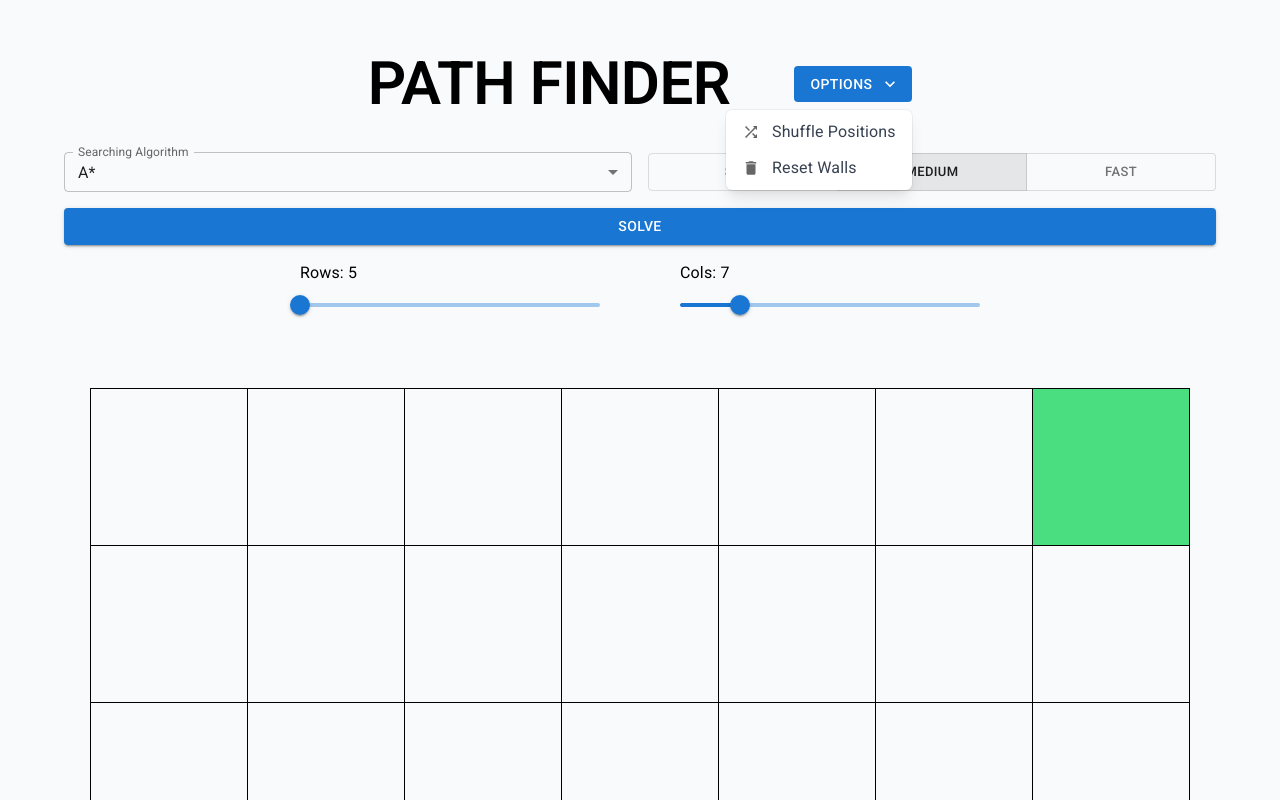
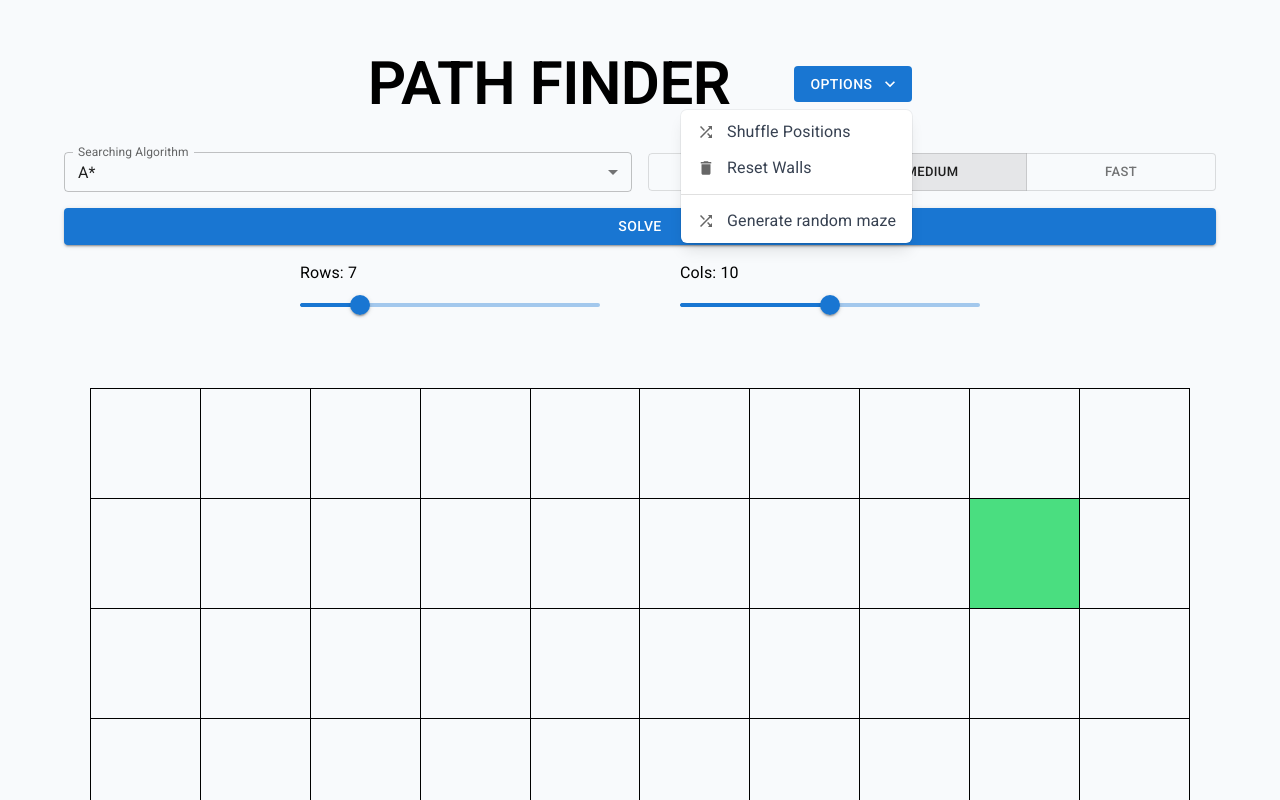
Before and after one commit to GEOFARL/path-finder, a React (Vite) app: page / in a window 1280 px wide. Both pictures are taken after a click on the button "OPTIONS". Shown: the top 800 px of the page. Built offline with nearby package versions, Linux system fonts and the light colour scheme.

Commit message:
Add the ability to drag and drop start and end points

```diff
--- a/src/App.tsx
+++ b/src/App.tsx
@@ -12,6 +12,8 @@ import { store } from './app/store';
 
 let theme = createTheme({});
 theme = responsiveFontSizes(theme);
+
+document.addEventListener('dragover', (e) => e.preventDefault());
 
 function App() {
   return (
--- a/src/app/features/board/boardSlice.ts
+++ b/src/app/features/board/boardSlice.ts
@@ -8,6 +8,7 @@ import {
 } from '../../../constants';
 import { Position } from '../../../types';
 import { RootState } from '../../store';
+import { calculateValue } from '../../../utils';
 
 export interface BoardState {
   numOfRows: number;
@@ -63,6 +64,30 @@ export const boardSlice = createSlice({
     setIsMousePressed: (state, action: PayloadAction<boolean>) => {
       state.isMousePressed = action.payload;
     },
+    generateRandomMaze: (state) => {
+      const walls = [];
+      const { numOfRows, numOfCols, startPosition, endPosition } = state;
+      const rows = calculateValue(numOfRows);
+      const cols = calculateValue(numOfCols);
+
+      for (let i = 0; i < rows; i += 1) {
+        const columnCoordinates = new Set();
+
+        for (let j = 0; j < cols / 4; j += 1) {
+          columnCoordinates.add(Math.floor(5 * cols * Math.random()) % cols);
+        }
+
+        for (const colVal of columnCoordinates) {
+          if (
+            !(startPosition.col === colVal && startPosition.row === i) &&
+            !(endPosition.col === colVal && endPosition.row === i)
+          )
+            walls.push({ row: i, col: colVal as number });
+        }
+      }
+
+      state.walls = walls;
+    },
   },
 });
 
@@ -76,6 +101,7 @@ export const {
   removeWall,
   resetWalls,
   setIsMousePressed,
+  generateRandomMaze,
 } = boardSlice.actions;
 
 export const selectAlgorithm = createSelector(
--- a/src/components/Board.tsx
+++ b/src/components/Board.tsx
@@ -1,9 +1,14 @@
-import React, { useRef } from 'react';
+import React, { DragEvent, useRef } from 'react';
 import Cell from './Cell';
 import { BoardSize, CellType } from '../types';
 import useResize from '../hooks/useResize';
 import { useDispatch, useSelector } from 'react-redux';
-import { selectBoard, setCellSize } from '../app/features/board/boardSlice';
+import {
+  selectBoard,
+  setCellSize,
+  setEndPosition,
+  setStartPosition,
+} from '../app/features/board/boardSlice';
 import useTableListeners from '../hooks/useTableListeners';
 import useIsWall from '../hooks/useIsWall';
 
@@ -38,6 +43,41 @@ const Board: React.FC<BoardProps> = ({ size }) => {
     return <Cell type={CellType.EMPTY} position={{ row, col }} />;
   };
 
+  const handleDragEnd = (e: DragEvent) => {
+    e.preventDefault();
+    if (!(e.target instanceof HTMLDivElement)) {
+      return;
+    }
+    const size = tableRef.current?.getBoundingClientRect();
+    const { x: x1, y: y1 } = size!;
+    const x2 = x1 + size!.width;
+    const y2 = y1 + size!.height;
+
+    const { clientX: targetX, clientY: targetY } = e;
+    if (targetX >= x1 && targetX <= x2 && targetY >= y1 && targetY <= y2) {
+      const col = Math.floor((targetX - x1) / cellSize);
+      const row = Math.floor((targetY - y1) / cellSize);
+
+      if (
+        (row === startPosition.row && col === startPosition.col) ||
+        (row === endPosition.row && col === endPosition.col) ||
+        isWall(row, col)
+      ) {
+        return;
+      }
+
+      console.log(e);
+
+      const isStart = e.target.classList.contains('board__cell--start');
+
+      if (isStart) {
+        dispatch(setStartPosition({ row, col }));
+      } else {
+        dispatch(setEndPosition({ row, col }));
+      }
+    }
+  };
+
   return (
     <table className="board" ref={tableRef}>
       <tbody>
@@ -55,6 +95,7 @@ const Board: React.FC<BoardProps> = ({ size }) => {
                       height: `${cellSize}px`,
                     }}
                     key={col}
+                    onDragEnd={handleDragEnd}
                   >
                     {getCell(row, col)}
                   </td>
--- a/src/components/Cell.tsx
+++ b/src/components/Cell.tsx
@@ -1,4 +1,4 @@
-import { useRef } from 'react';
+import { useEffect, useRef } from 'react';
 import { CellType, Position } from '../types';
 
 interface CellProps {
@@ -33,12 +33,34 @@ const Cell: React.FC<CellProps> = ({ type, position }) => {
 
   const { row, col } = position;
 
+  useEffect(() => {
+    if (type !== CellType.START && type !== CellType.END) {
+      return;
+    }
+
+    const handleDragStart = (e: Event) => {
+      console.log(e);
+    };
+    const handleDragEnd = (e: Event) => {
+      console.log(e);
+    };
+
+    document.addEventListener('dragstart', handleDragStart);
+    document.addEventListener('drop', handleDragEnd);
+
+    return () => {
+      document.removeEventListener('dragstart', handleDragStart);
+      document.removeEventListener('drop', handleDragEnd);
+    };
+  }, [type]);
+
   return (
     <div
       className={`board__cell ${cellTypeClassNames}`}
       ref={cellRef}
       data-row={row}
       data-col={col}
+      draggable={type === CellType.START || type === CellType.END}
     ></div>
   );
 };
--- a/src/components/Main.tsx
+++ b/src/components/Main.tsx
@@ -18,13 +18,13 @@ const Main: React.FC = () => {
   const handleChangeRows = (_: Event, newValue: number | number[]) => {
     if (typeof newValue === 'number') {
       dispatch(setNumberOfRows(newValue));
-      handleShuffle();
+      handleShuffle({ rows: newValue });
     }
   };
   const handleChangeCols = (_: Event, newValue: number | number[]) => {
     if (typeof newValue === 'number') {
       dispatch(setNumberOfCols(newValue));
-      handleShuffle();
+      handleShuffle({ cols: newValue });
     }
   };
 
--- a/src/components/MenuBar.tsx
+++ b/src/components/MenuBar.tsx
@@ -1,6 +1,6 @@
 import {
   Button,
-  // Divider,
+  Divider,
   Menu,
   MenuItem,
   MenuProps,
@@ -13,7 +13,10 @@ import DeleteIcon from '@mui/icons-material/Delete';
 import React from 'react';
 import useShuffle from '../hooks/useShuffle';
 import { useDispatch } from 'react-redux';
-import { resetWalls } from '../app/features/board/boardSlice';
+import {
+  generateRandomMaze,
+  resetWalls,
+} from '../app/features/board/boardSlice';
 
 const StyledMenu = styled((props: MenuProps) => (
   <Menu
@@ -115,7 +118,17 @@ const MenuBar: React.FC = () => {
           <DeleteIcon />
           Reset Walls
         </MenuItem>
-        {/* <Divider sx={{ my: 0.5 }} /> */}
+        <Divider sx={{ my: 0.5 }} />
+        <MenuItem
+          onClick={() => {
+            handleClose();
+            dispatch(generateRandomMaze());
+          }}
+          disableRipple
+        >
+          <ShuffleIcon />
+          Generate random maze
+        </MenuItem>
       </StyledMenu>
     </div>
   );
--- a/src/constants/index.ts
+++ b/src/constants/index.ts
@@ -1,7 +1,7 @@
 import { calculateValue, shufflePositions } from '../utils';
 
-export const DEFAULT_NUMBER_OF_ROWS = 1;
-export const DEFAULT_NUMBER_OF_COLS = 3;
+export const DEFAULT_NUMBER_OF_ROWS = 3;
+export const DEFAULT_NUMBER_OF_COLS = 6;
 
 export const [DEFAULT_START_POSITION, DEFAULT_END_POSITION] = shufflePositions(
   calculateValue(DEFAULT_NUMBER_OF_ROWS),
--- a/src/hooks/useShuffle.ts
+++ b/src/hooks/useShuffle.ts
@@ -9,9 +9,14 @@ import {
 
 export default function useShuffle() {
   const dispatch = useDispatch();
-  const { numOfRows, numOfCols } = useSelector(selectBoardDimensions);
+  let { numOfRows, numOfCols } = useSelector(selectBoardDimensions);
 
-  const handleShuffle = () => {
+  const handleShuffle = (newValues?: { rows?: number; cols?: number }) => {
+    if (newValues) {
+      const { rows, cols } = newValues;
+      numOfRows = rows ? rows : numOfRows;
+      numOfCols = cols ? cols : numOfCols;
+    }
     const [start, end] = shufflePositions(
       calculateValue(numOfRows),
       calculateValue(numOfCols)
--- a/src/hooks/useTableListeners.ts
+++ b/src/hooks/useTableListeners.ts
@@ -29,18 +29,19 @@ export default function useTableListeners(
       if (!(e.target instanceof HTMLDivElement)) {
         return;
       }
-      dispatch(setIsMousePressed(true));
+
       const row = +e.target.dataset['row']!;
       const col = +e.target.dataset['col']!;
+      if (!isValid(row, col)) {
+        return;
+      }
 
-      if (isValid(row, col)) {
-        if (
-          walls.some((wallPos) => wallPos.row === row && wallPos.col === col)
-        ) {
-          dispatch(removeWall({ row, col }));
-        } else {
-          dispatch(addWall({ row, col }));
-        }
+      dispatch(setIsMousePressed(true));
+
+      if (walls.some((wallPos) => wallPos.row === row && wallPos.col === col)) {
+        dispatch(removeWall({ row, col }));
+      } else {
+        dispatch(addWall({ row, col }));
       }
     },
     [walls, dispatch, isValid]
```
